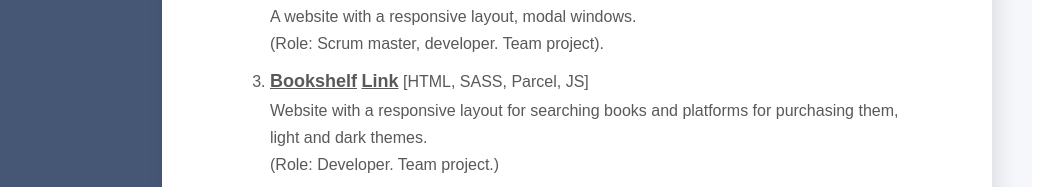
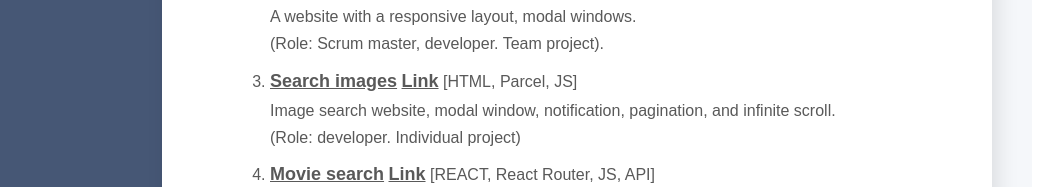
Before and after one commit to Irina-anat/Resume, a plain HTML site: page index.html in a window 1280 px wide. Shown: the part 594-781 px from the top of the page, 240-1280 px from the left. Drawn offline with Linux system fonts and the light colour scheme.

Commit message:
update index.html

```diff
--- a/index.html
+++ b/index.html
@@ -73,25 +73,24 @@
             <li class="project-item">
               <a
                 class="project-link"
-                href="https://mariaostapovych.github.io/team-project/"
+                href="https://irina-anat.github.io/goit-js-hw-11/"
                 title="Website for searching books "
                 target="_blank"
                 rel="noreferrer noopener"
-                >Bookshelf</a
+                >Search images</a
               >
               <a
                 class="project-link"
-                href="https://github.com/MariaOstapovych/team-project"
+                href="https://github.com/Irina-anat/goit-js-hw-11.git"
                 title="Github"
                 target="_blank"
                 rel="noreferrer noopener"
                 >Link</a
               >
-              <span>[HTML, SASS, Parcel, JS]</span>
+              <span>[HTML, Parcel, JS]</span>
               <p class="project-text">
-                Website with a responsive layout for searching books and
-                platforms for purchasing them, light and dark themes.<br>
-                (Role: Developer. Team project.)
+                Image search website, modal window, notification, pagination, and infinite scroll.<br>
+                (Role: developer. Individual project)
               </p>
             </li>
             <li class="project-item">
```
